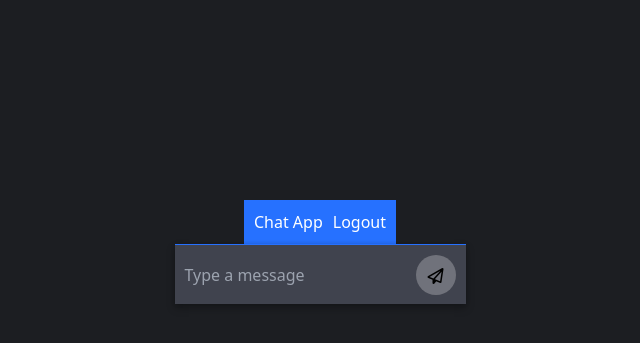
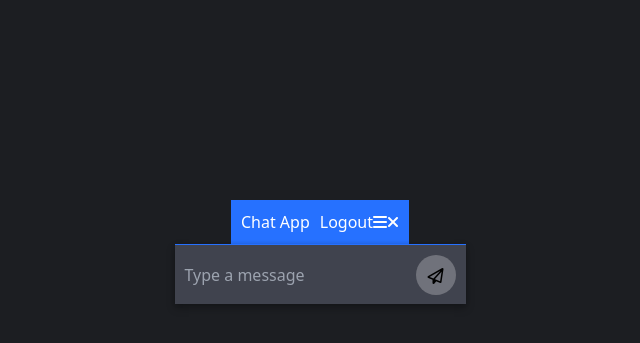
Before and after one commit to AnozieChibuike/webChatO, a Flask app: page /chatbox in a window 1280 px wide. Shown: the part 148-491 px from the top of the page, without its empty margins (320-960 px from the left). Run offline with Flask 3, Linux system fonts and the light colour scheme; the visitor is signed in with stand-in values (Sample User, id 1); data that the repository does not hold is empty; some libraries are stand-ins or nearby versions.

Commit message:
Update chat.html

```diff
--- a/app/templates/chat.html
+++ b/app/templates/chat.html
@@ -30,10 +30,16 @@
   <body>
     <header class="header">
       <h1>Chat App</h1>
+      <div class="logout-button">Logout</div>
+      <div class="hamburger">
+        <i class="fa fa-bars"></i>
+      </div>
+      <div class="close-button">
+        <i class="fa fa-times"></i>
+      </div>
       <div class="dropdown">
         <a class="logout-link" href="/logout">Logout</a>
       </div>
-      <div class="logout-button">Logout</div>
     </header>
     <section class="chatbox">
       <section class="chat-window">
```
